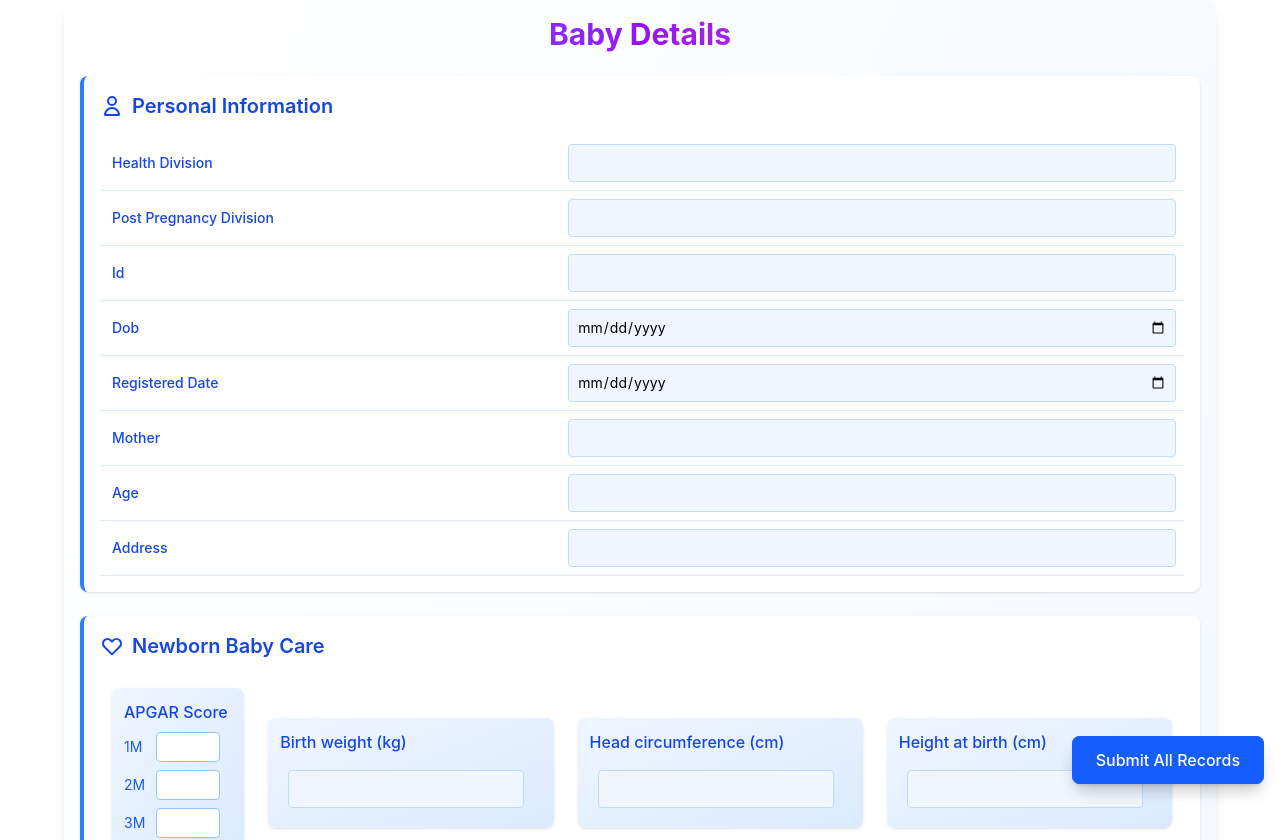
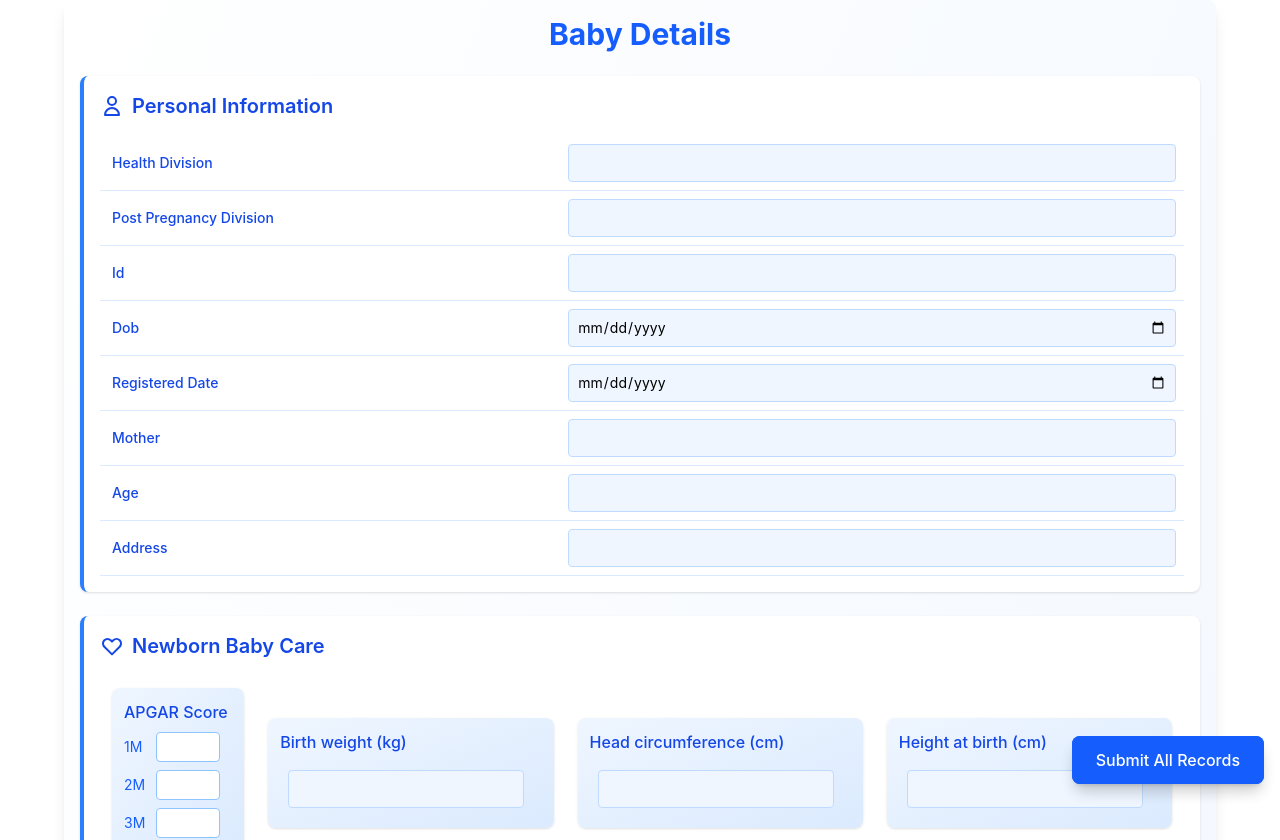
Before and after one commit to Methma-02/Health_Bridge, a React (Vite) app in the folder frontend/: page / in a window 1280 px wide. Shown: the top 840 px of the page. Built offline with nearby package versions, Linux system fonts and the light colour scheme.

Commit message:
Update babyDetails.jsx

```diff
--- a/frontend/src/pages/babyDetails.jsx
+++ b/frontend/src/pages/babyDetails.jsx
@@ -997,7 +997,7 @@ const BabyDetails = () => {
 
     return (
         <div className="w-full max-w-6xl mx-auto p-4 bg-gradient-to-br from-white to-blue-50 shadow-lg rounded-lg">
-            <h1 className="text-2xl md:text-3xl font-bold text-gradient bg-gradient-to-r from-blue-600 via-purple-600 to-pink-600 mb-6 text-center bg-clip-text text-transparent">Baby Details</h1>
+            <h1 className="text-2xl md:text-3xl font-bold text-blue-600 mb-6 text-center">Baby Details</h1>
 
             {/* Birth Data Section */}
             <div className="bg-white border-l-4 border-blue-500 p-4 rounded-lg mb-6 shadow">
```
